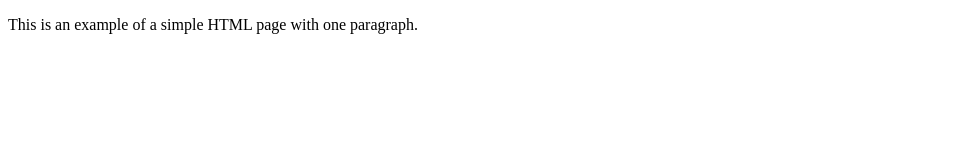
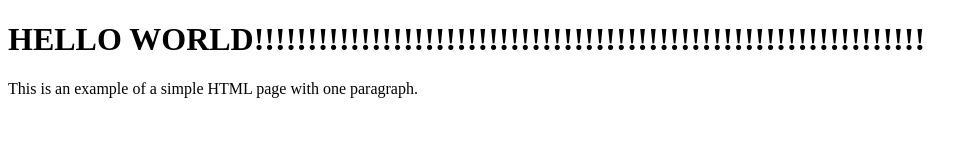
Before and after one commit to Aidan-Kelley/webstie, a plain HTML site: page index.html in a window 1280 px wide. Shown: the whole page, without its empty margins (0-978 px from the left). Drawn offline with Linux system fonts and the light colour scheme.

Commit message:
Update index.html

```diff
--- a/index.html
+++ b/index.html
@@ -4,6 +4,7 @@
         <title>Example</title>
     </head>
     <body>
+        <h1>HELLO WORLD!!!!!!!!!!!!!!!!!!!!!!!!!!!!!!!!!!!!!!!!!!!!!!!!!!!!!!!!!!!!!!!</h1>
         <p>This is an example of a simple HTML page with one paragraph.</p>
     </body>
 </html>
```
